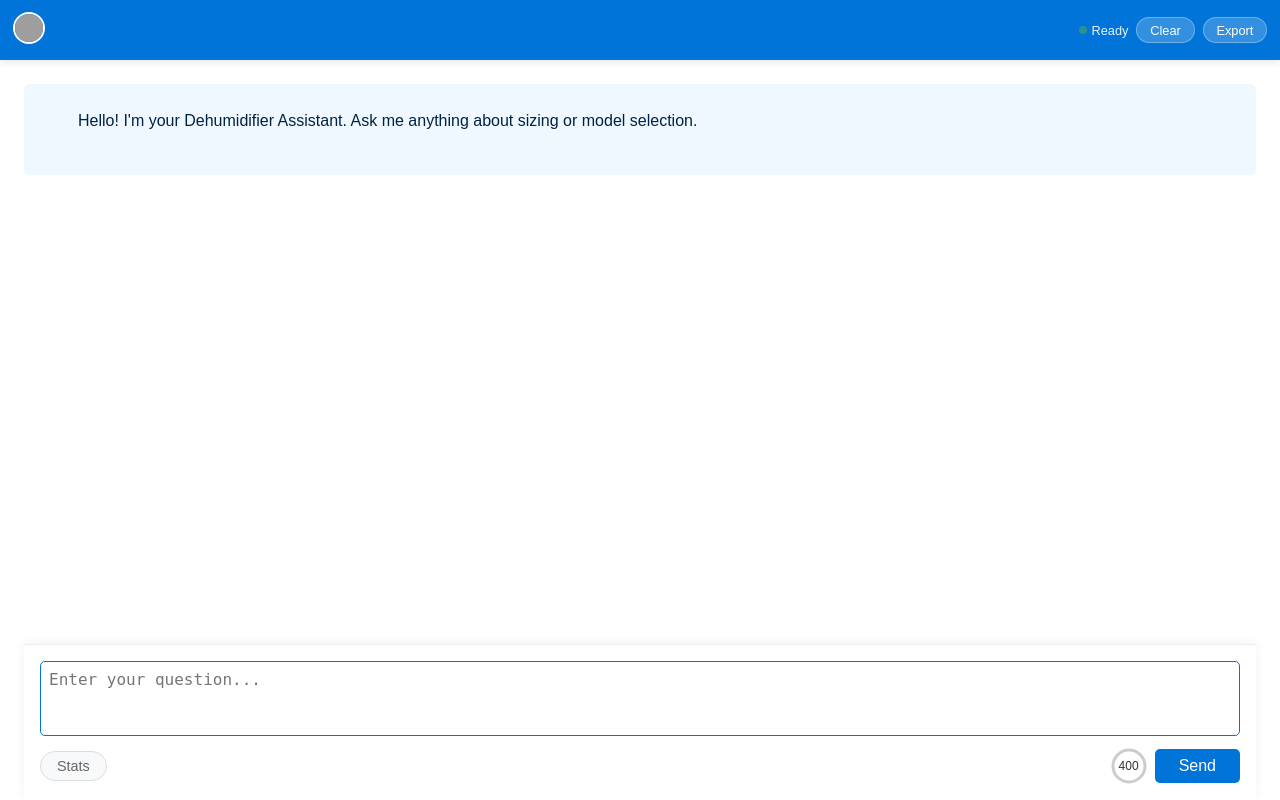
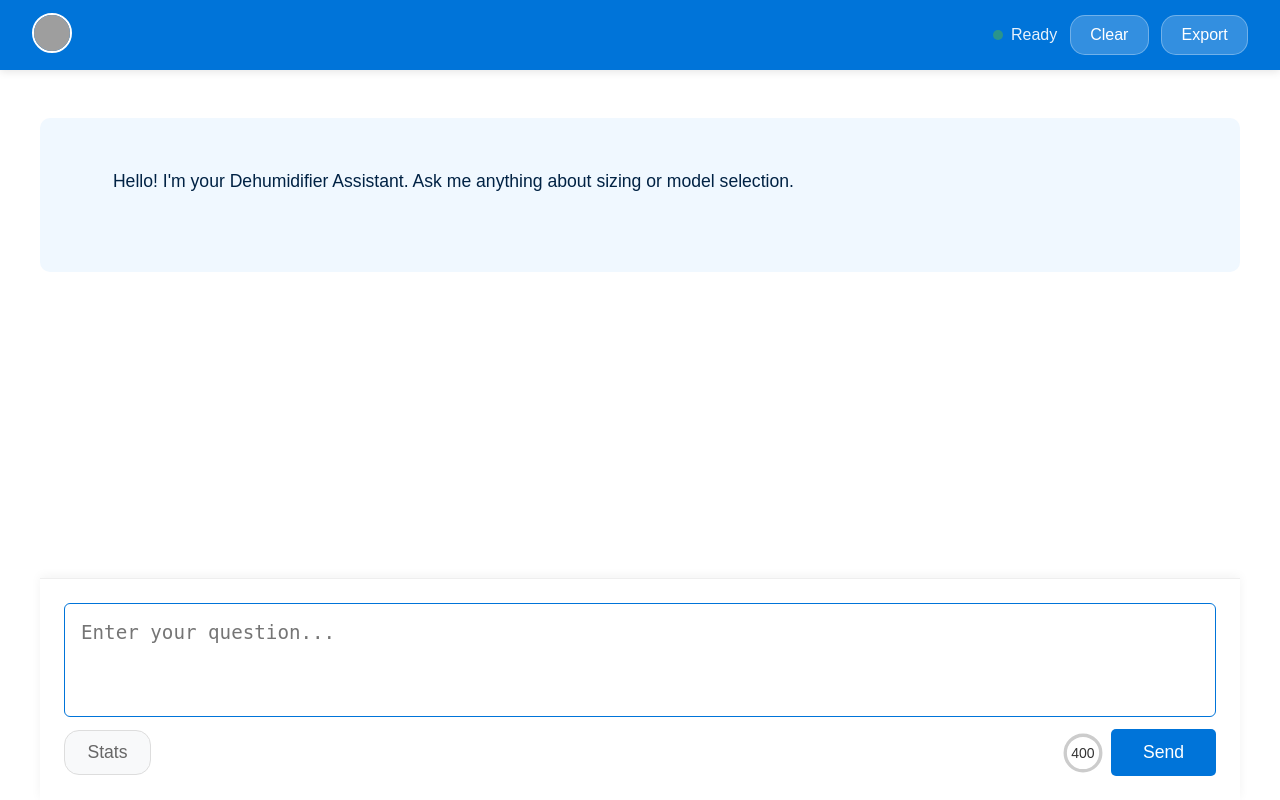
Before and after one commit to tyrz939/dehum_assistant, a Flask app: page / in a window 1280 px wide. Run offline with Flask 3, Linux system fonts and the light colour scheme; grey boxes are pictures that could not be loaded.

Commit message:
improved readability and remove double heading, no full view button now

```diff
--- a/templates/index.html
+++ b/templates/index.html
@@ -42,7 +44,7 @@
       right: 0;
       z-index: 1000;
       background: var(--primary-blue);
-      padding: 0.8rem;
+      padding: 1rem 1.2rem; /* Increased padding */
       display: flex;
       justify-content: space-between;
       align-items: center;
@@ -51,8 +53,8 @@
     }
     #mini-header a { text-decoration: none; }
     #home-icon {
-      width: 32px;
-      height: 32px;
+      width: 36px; /* Increased from 32px */
+      height: 36px; /* Increased from 32px */
       border-radius: 50%;
       object-fit: cover;
       border: 2px solid white;
@@ -61,7 +63,7 @@
     /* === HEADER CONTROLS === */
     .header-actions {
       display: flex;
-      gap: 0.5rem;
+      gap: 0.8rem; /* Increased gap */
       align-items: center;
     }
     .header-btn, .secondary-btn {
@@ -69,20 +71,20 @@
       border-radius: 15px;
       cursor: pointer;
       transition: all 0.2s;
-      font-size: 0.8rem;
+      font-size: 0.9rem; /* Increased from 0.8rem */
     }
     .header-btn {
       background: rgba(255,255,255,0.2);
       border-color: rgba(255,255,255,0.3);
       color: white;
-      padding: 0.3rem 0.8rem;
+      padding: 0.5rem 1rem; /* Increased padding */
     }
     .header-btn:hover { background: rgba(255,255,255,0.3); }
     .secondary-btn {
       background: #f8f9fa;
       color: #666;
-      padding: 0.4rem 1rem;
-      font-size: 0.9rem;
+      padding: 0.6rem 1.2rem; /* Increased padding */
+      font-size: 1rem; /* Increased from 0.9rem */
     }
     .secondary-btn:hover { background: #e9ecef; }
 
@@ -90,13 +92,13 @@
     .status-indicator {
       display: flex;
       align-items: center;
-      gap: 0.3rem;
-      font-size: 0.8rem;
+      gap: 0.5rem; /* Increased gap */
+      font-size: 0.9rem; /* Increased from 0.8rem */
       color: rgba(255,255,255,0.9);
     }
     .status-dot {
-      width: 8px;
-      height: 8px;
+      width: 10px; /* Increased from 8px */
+      height: 10px; /* Increased from 8px */
       border-radius: 50%;
       background: var(--success-green);
       animation: pulse 2s infinite;
@@ -113,7 +115,7 @@
     #chat {
       flex: 1;
       background: white;
-      padding: 1rem 1.5rem 0;
+      padding: 1.5rem 2rem 0; /* Increased padding */
       box-shadow: 0 0 15px var(--shadow-light);
       display: flex;
       flex-direction: column;
@@ -125,25 +127,28 @@
       scroll-behavior: smooth;
       display: flex;
       flex-direction: column;
-      padding-bottom: 1rem;
+      padding-bottom: 1.5rem; /* Increased padding */
     }
 
     /* === MESSAGE STYLES === */
     .msg {
-      margin: 0.5rem 0;
+      margin: 0.8rem 0; /* Increased margin */
       user-select: text;
       position: relative;
     }
     .user {
       font-weight: bold;
       color: #004080;
-      margin-bottom: 0.2rem;
+      margin-bottom: 0.3rem; /* Increased margin */
+      font-size: 1.1rem; /* Increased font size */
     }
     .assistant, .thinking-enhanced, .error-msg {
-      padding: 0.6rem;
-      border-radius: 6px;
+      padding: 1rem; /* Increased padding */
+      border-radius: 8px; /* Increased border radius */
       white-space: pre-wrap;
       position: relative;
+      font-size: 1rem; /* Increased font size */
+      line-height: 1.5; /* Increased line height */
     }
     .assistant {
       background: var(--light-blue);
@@ -230,19 +236,20 @@
     /* === INPUT AREA === */
     #input-area {
       background: white;
-      padding: 1rem;
+      padding: 1.5rem; /* Increased padding */
       box-shadow: 0 -2px 10px rgba(0,0,0,0.05);
       border-top: 1px solid #eee;
     }
     textarea {
       width: 100%;
-      padding: 0.5rem;
-      border-radius: 5px;
+      padding: 0.8rem; /* Increased padding */
+      border-radius: 6px; /* Increased border radius */
       border: 1px solid #ccc;
-      font-size: 1rem;
+      font-size: 1.1rem; /* Increased font size */
       resize: none;
-      max-height: 150px;
+      max-height: 180px; /* Increased max height */
       transition: border-color 0.2s;
+      line-height: 1.4;
     }
     textarea:focus {
       outline: none;
@@ -336,27 +343,97 @@
       40% { opacity: 1; }
     }
 
+    /* === DESKTOP OPTIMIZATIONS === */
+    @media (min-width: 768px) {
+      :root { --header-height: 70px; } /* Taller header on desktop */
+
+      #mini-header {
+        padding: 1.2rem 2rem;
+      }
+
+      #home-icon {
+        width: 40px;
+        height: 40px;
+      }
+
+      .header-btn {
+        padding: 0.6rem 1.2rem;
+        font-size: 1rem;
+      }
+
+      .secondary-btn {
+        padding: 0.7rem 1.4rem;
+        font-size: 1.1rem;
+      }
+
+      .status-indicator {
+        font-size: 1rem;
+      }
+
+      #chat {
+        padding: 2rem 2.5rem 0;
+      }
+
+      .msg {
+        margin: 1rem 0;
+      }
+
+      .user {
+        font-size: 1.2rem;
+      }
+
+      .assistant, .thinking-enhanced, .error-msg {
+        padding: 1.5rem;
+        font-size: 1.1rem;
+        border-radius: 10px;
+      }
+
+      .thinking-spinner {
+        width: 24px;
+        height: 24px;
+      }
+
+      textarea {
+        font-size: 1.2rem;
+        padding: 1rem;
+      }
+
+      button {
+        font-size: 1.1rem;
+        padding: 0.8rem 2rem;
+      }
+
+      .char-counter {
+        width: 40px;
+        height: 40px;
+      }
+
+      .char-count {
+        font-size: 14px;
+      }
+    }
+
     /* === MOBILE OPTIMIZATIONS === */
     @media (max-width: 600px) {
       :root { --header-height: 50px; }
-      #mini-header { padding: 0.4rem; }
-      .header-actions { gap: 0.3rem; }
+      #mini-header { padding: 0.6rem 0.8rem; } /* Increased */
+      .header-actions { gap: 0.5rem; } /* Increased */
       .header-btn {
-        padding: 0.2rem 0.6rem;
-        font-size: 0.7rem;
+        padding: 0.4rem 0.8rem; /* Increased */
+        font-size: 0.8rem; /* Increased */
       }
-      #chat { padding: 0.8rem 1rem 0; }
-      textarea, button { font-size: 0.95rem; }
-      button { padding: 0.4rem 1rem; }
+      #chat { padding: 1rem 1.2rem 0; } /* Increased */
+      textarea, button { font-size: 1rem; } /* Increased */
+      button { padding: 0.6rem 1.2rem; } /* Increased */
       .char-counter {
-        width: 30px;
-        height: 30px;
+        width: 32px; /* Increased */
+        height: 32px; /* Increased */
       }
-      .char-count { font-size: 10px; }
+      .char-count { font-size: 11px; } /* Increased */
       .msg-actions {
         position: static;
         opacity: 1;
-        margin-top: 0.5rem;
+        margin-top: 0.8rem; /* Increased */
         justify-content: flex-end;
       }
       /* Ensure keyboard doesn't break layout */
```
Also changed, not shown: other parts of templates/index.html (+20 -17 lines), templates/popup.html (+96 -64 lines).
